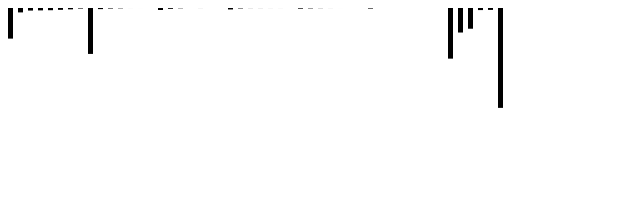
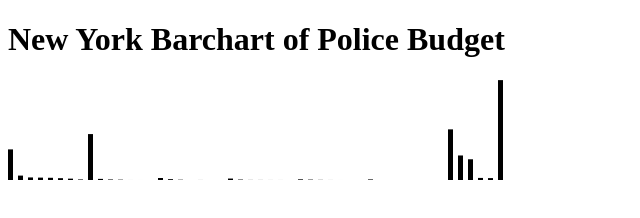
Before and after one commit to GiannaW/CapstoneFinalProjectDataVis, a plain HTML site: page Bar1.html in a window 1280 px wide. Shown: the whole page, without its empty margins (0-640 px from the left). Drawn offline with nearby package versions, Linux system fonts and the light colour scheme; files whose address does not match are found by name.

Commit message:
SmallNYupdate

```diff
--- a/Bar1.html
+++ b/Bar1.html
@@ -8,6 +8,7 @@
     <script src="https://d3js.org/d3.v5.min.js"></script>
 </head>
 <body>
+    <h1> New York Barchart of Police Budget</h1>
 
     <script type="text/javascript">
 
@@ -37,6 +38,11 @@
                             .attr("height", function(d){
                                 return d.Amount / 11050000000  * h;
                             })
+
+                            .attr("y", function(d){
+                                return h - +d.Amount / 11050000000 * h;
+                            })
+
 
                 //     var yScale = d3.scaleLog()
                 //         .range([h - cellpadding, cellpadding])
```
Also changed, not shown: Capstone Police Budget Data - NewYorkBudget.csv (renamed from JunkTesting/Capstone Police Budget Data - NewYorkBudget.csv).
